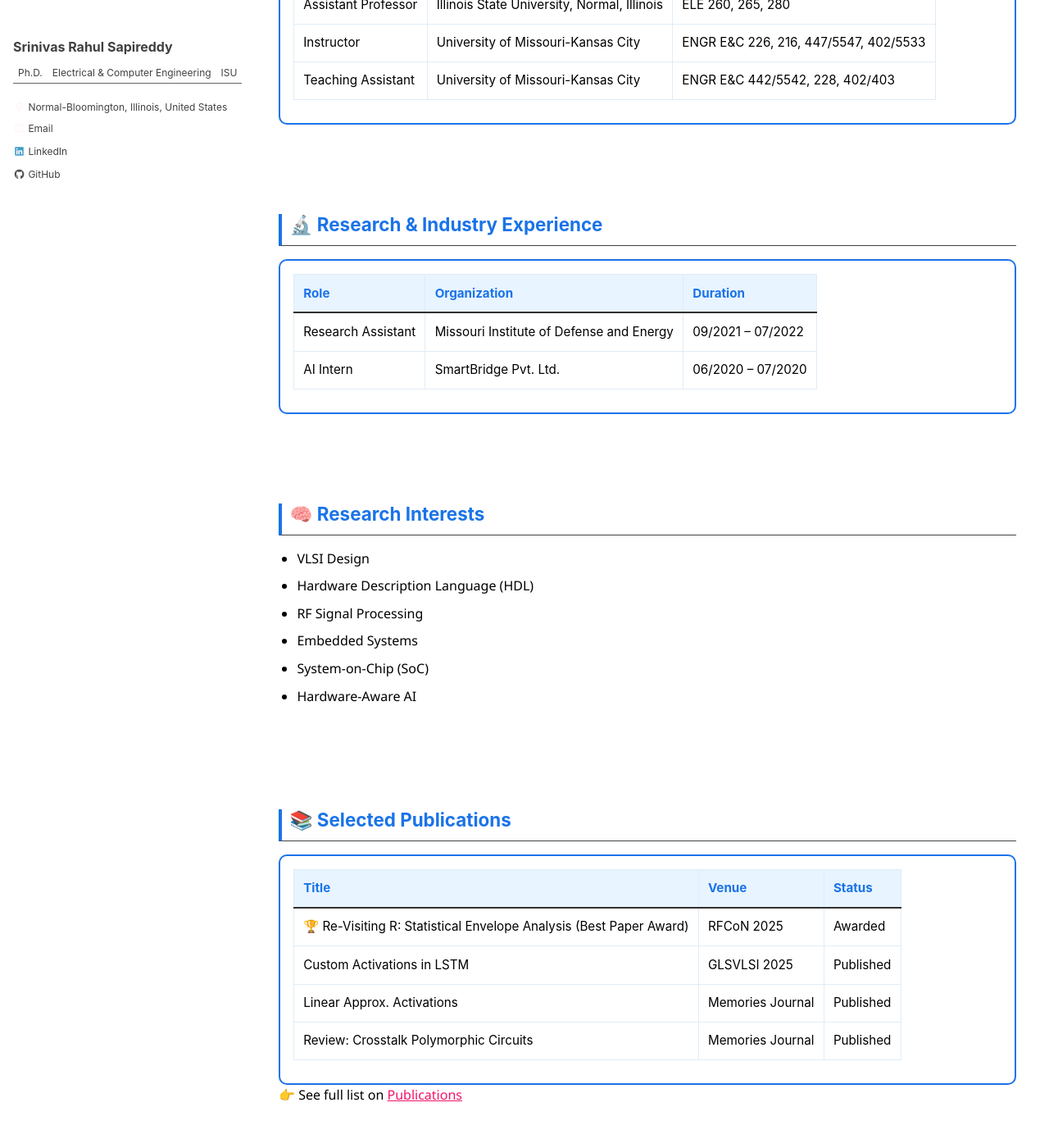
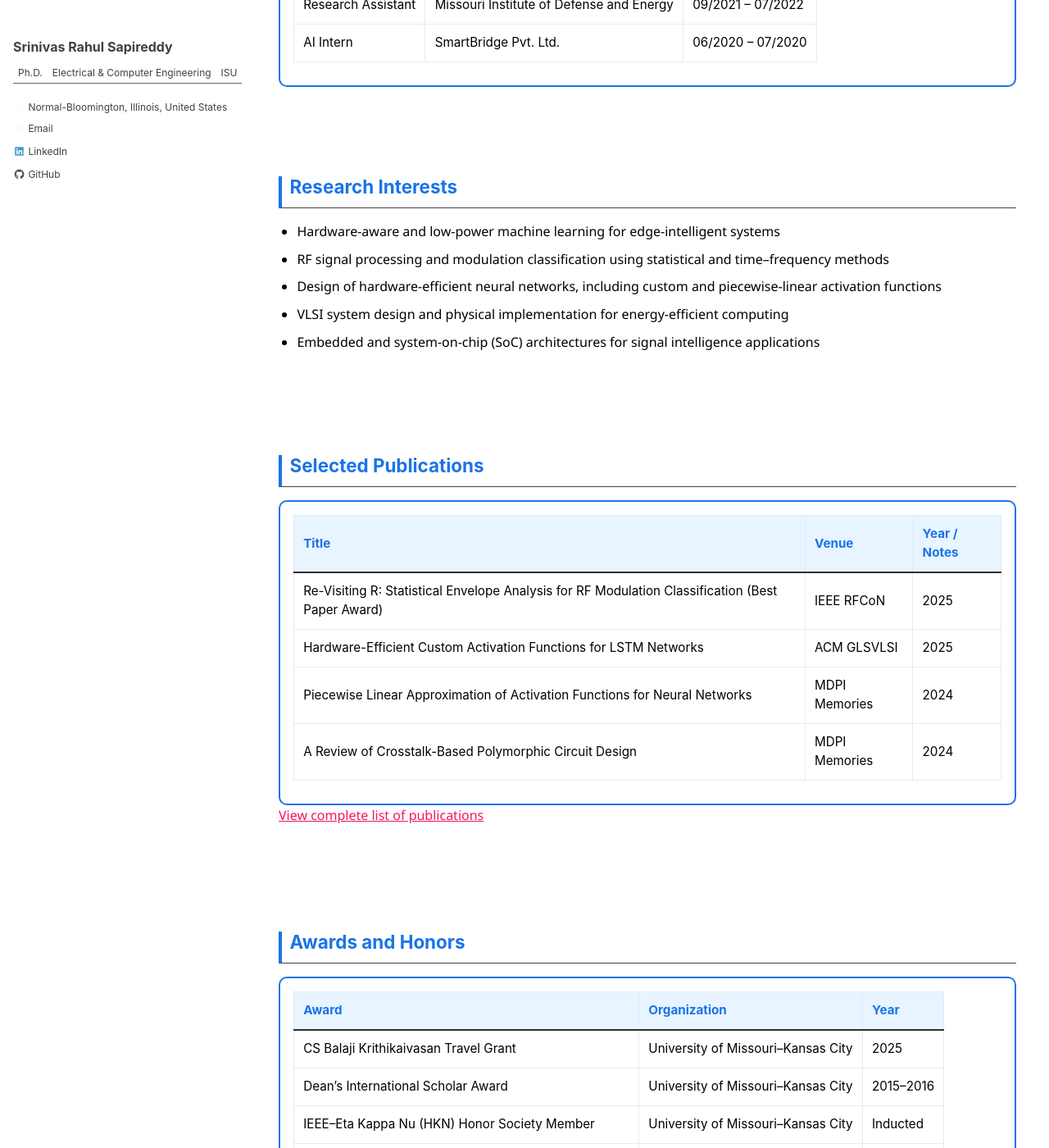
Before and after one commit to srsapireddy/srsapireddy.github.io, a Jekyll site: the page built from _pages/resume.md, in a window 1280 px wide and 1400 px high, scrolled down 1840 px. Shown: the whole window at 82% size. Built offline with Jekyll 4.4.1, drawn with Linux system fonts in a browser that asks for light colours; cached includes are drawn as plain includes; nearby versions of some CDN libraries; some of the changed text lies outside the part shown.

Commit message:
Update resume.md

```diff
--- a/_pages/resume.md
+++ b/_pages/resume.md
@@ -219,92 +219,181 @@
   </div>
 </div>
 
+<div class="resume-section">
+  <h2>Research and Industry Experience</h2>
+  <div class="table-wrapper">
+    <table class="resume-table">
+      <thead>
+        <tr>
+          <th>Role</th>
+          <th>Organization</th>
+          <th>Duration</th>
+        </tr>
+      </thead>
+      <tbody>
+        <tr>
+          <td>Research Assistant</td>
+          <td>Missouri Institute of Defense and Energy</td>
+          <td>09/2021 – 07/2022</td>
+        </tr>
+        <tr>
+          <td>AI Intern</td>
+          <td>SmartBridge Pvt. Ltd.</td>
+          <td>06/2020 – 07/2020</td>
+        </tr>
+      </tbody>
+    </table>
+  </div>
+</div>
+
 
 <div class="resume-section">
-<h2>👨‍🏫 Teaching Experience</h2>
-<div class="table-wrapper">
-<table class="resume-table">
-<thead><tr><th>Role</th><th>Institution</th><th>Courses</th></tr></thead>
-<tbody>
-<tr><td>Assistant Professor</td><td>Illinois State University, Normal, Illinois</td><td>ELE 260, 265, 280</td></tr>
-<tr><td>Instructor</td><td>University of Missouri-Kansas City</td><td>ENGR E&C 226, 216, 447/5547, 402/5533</td></tr>
-<tr><td>Teaching Assistant</td><td>University of Missouri-Kansas City</td><td>ENGR E&C 442/5542, 228, 402/403</td></tr>
-</tbody>
-</table>
-</div>
+  <h2>Research Interests</h2>
+  <ul class="resume-list">
+    <li>Hardware-aware and low-power machine learning for edge-intelligent systems</li>
+    <li>RF signal processing and modulation classification using statistical and time–frequency methods</li>
+    <li>Design of hardware-efficient neural networks, including custom and piecewise-linear activation functions</li>
+    <li>VLSI system design and physical implementation for energy-efficient computing</li>
+    <li>Embedded and system-on-chip (SoC) architectures for signal intelligence applications</li>
+  </ul>
 </div>
 
+
 <div class="resume-section">
-<h2>🔬 Research & Industry Experience</h2>
-<div class="table-wrapper">
-<table class="resume-table">
-<thead><tr><th>Role</th><th>Organization</th><th>Duration</th></tr></thead>
-<tbody>
-<tr><td>Research Assistant</td><td>Missouri Institute of Defense and Energy</td><td>09/2021 – 07/2022</td></tr>
-<tr><td>AI Intern</td><td>SmartBridge Pvt. Ltd.</td><td>06/2020 – 07/2020</td></tr>
-</tbody>
-</table>
-</div>
+  <h2>Selected Publications</h2>
+  <div class="table-wrapper">
+    <table class="resume-table">
+      <thead>
+        <tr>
+          <th>Title</th>
+          <th>Venue</th>
+          <th>Year / Notes</th>
+        </tr>
+      </thead>
+      <tbody>
+        <tr>
+          <td>
+            Re-Visiting R: Statistical Envelope Analysis for RF Modulation Classification
+            (Best Paper Award)
+          </td>
+          <td>IEEE RFCoN</td>
+          <td>2025</td>
+        </tr>
+        <tr>
+          <td>
+            Hardware-Efficient Custom Activation Functions for LSTM Networks
+          </td>
+          <td>ACM GLSVLSI</td>
+          <td>2025</td>
+        </tr>
+        <tr>
+          <td>
+            Piecewise Linear Approximation of Activation Functions for Neural Networks
+          </td>
+          <td>MDPI Memories</td>
+          <td>2024</td>
+        </tr>
+        <tr>
+          <td>
+            A Review of Crosstalk-Based Polymorphic Circuit Design
+          </td>
+          <td>MDPI Memories</td>
+          <td>2024</td>
+        </tr>
+      </tbody>
+    </table>
+  </div>
+
+  <p>
+    <a href="/publications/">View complete list of publications</a>
+  </p>
 </div>
 
+
 <div class="resume-section">
-<h2>🧠 Research Interests</h2>
-<ul class="resume-list">
-  <li>VLSI Design</li>
-  <li>Hardware Description Language (HDL)</li>
-  <li>RF Signal Processing</li>
-  <li>Embedded Systems</li>
-  <li>System-on-Chip (SoC)</li>
-  <li>Hardware-Aware AI</li>
-</ul>
+  <h2>Awards and Honors</h2>
+  <div class="table-wrapper">
+    <table class="resume-table">
+      <thead>
+        <tr>
+          <th>Award</th>
+          <th>Organization</th>
+          <th>Year</th>
+        </tr>
+      </thead>
+      <tbody>
+        <tr>
+          <td>CS Balaji Krithikaivasan Travel Grant</td>
+          <td>University of Missouri–Kansas City</td>
+          <td>2025</td>
+        </tr>
+        <tr>
+          <td>Dean’s International Scholar Award</td>
+          <td>University of Missouri–Kansas City</td>
+          <td>2015–2016</td>
+        </tr>
+        <tr>
+          <td>IEEE–Eta Kappa Nu (HKN) Honor Society Member</td>
+          <td>University of Missouri–Kansas City</td>
+          <td>Inducted</td>
+        </tr>
+        <tr>
+          <td>Second Place, UMKC Hack-A-Roo (Entrepreneur Track)</td>
+          <td>University of Missouri–Kansas City</td>
+          <td>Fall 2022</td>
+        </tr>
+        <tr>
+          <td>Third Place, UMKC Hack-A-Roo (CS/IT Track)</td>
+          <td>University of Missouri–Kansas City</td>
+          <td>Fall 2021</td>
+        </tr>
+      </tbody>
+    </table>
+  </div>
 </div>
 
+
 <div class="resume-section">
-<h2>📚 Selected Publications</h2>
-<div class="table-wrapper">
-<table class="resume-table">
-<thead><tr><th>Title</th><th>Venue</th><th>Status</th></tr></thead>
-<tbody>
-<tr><td>🏆 Re-Visiting R: Statistical Envelope Analysis (Best Paper Award)</td><td>RFCoN 2025</td><td>Awarded</td></tr>
-<tr><td>Custom Activations in LSTM</td><td>GLSVLSI 2025</td><td>Published</td></tr>
-<tr><td>Linear Approx. Activations</td><td>Memories Journal</td><td>Published</td></tr>
-<tr><td>Review: Crosstalk Polymorphic Circuits</td><td>Memories Journal</td><td>Published</td></tr>
-</tbody>
-</table>
-</div>
-<p>👉 See full list on <a href="/publications/">Publications</a></p>
+  <h2>Professional Development</h2>
+  <div class="table-wrapper">
+    <table class="resume-table">
+      <thead>
+        <tr>
+          <th>Program</th>
+          <th>Institution</th>
+          <th>Year</th>
+        </tr>
+      </thead>
+      <tbody>
+        <tr>
+          <td>Product Management</td>
+          <td>Confederation of Indian Industry (CII)</td>
+          <td>2023</td>
+        </tr>
+        <tr>
+          <td>Accelerated Artificial Intelligence</td>
+          <td>Centre for Development of Advanced Computing (CDAC)</td>
+          <td>2022</td>
+        </tr>
+        <tr>
+          <td>Statistical Learning</td>
+          <td>Stanford University</td>
+          <td>2017</td>
+        </tr>
+        <tr>
+          <td>MLOps</td>
+          <td>Duke University</td>
+          <td>2023</td>
+        </tr>
+        <tr>
+          <td>Mathematics for Machine Learning</td>
+          <td>Imperial College London</td>
+          <td>2023</td>
+        </tr>
+      </tbody>
+    </table>
+  </div>
 </div>
 
-<div class="resume-section">
-<h2>🏆 Awards & Honors</h2>
-<div class="table-wrapper">
-<table class="resume-table">
-<thead><tr><th>Award</th><th>By</th><th>Year</th></tr></thead>
-<tbody>
-<tr><td>CS Balaji Krithikaivasan Travel Grant</td><td>UMKC</td><td>2025</td></tr>
-<tr><td>Dean’s International Scholar Award</td><td>UMKC</td><td>2015–2016</td></tr>
-<tr><td>2nd Prize – UMKC Hackathon</td><td>UMKC</td><td>Fall 2022</td></tr>
-<tr><td>3rd Prize – UMKC Hackathon</td><td>UMKC</td><td>Fall 2021</td></tr>
-<tr><td>IEEE-HKN Honor Society</td><td>UMKC</td><td>Ongoing</td></tr>
-</tbody>
-</table>
-</div>
-</div>
-
-<div class="resume-section">
-<h2>📜 Certifications</h2>
-<div class="table-wrapper">
-<table class="resume-table">
-<thead><tr><th>Certification</th><th>Issued By</th><th>Year</th></tr></thead>
-<tbody>
-<tr><td>Product Management</td><td>CII</td><td>2023</td></tr>
-<tr><td>Accelerated AI</td><td>CDAC</td><td>2022</td></tr>
-<tr><td>Statistical Learning</td><td>Stanford University</td><td>2017</td></tr>
-<tr><td>MLOps</td><td>Duke University</td><td>2023</td></tr>
-<tr><td>Math for ML</td><td>Imperial College London</td><td>2023</td></tr>
-</tbody>
-</table>
-</div>
-</div>
 
 </div>
```
